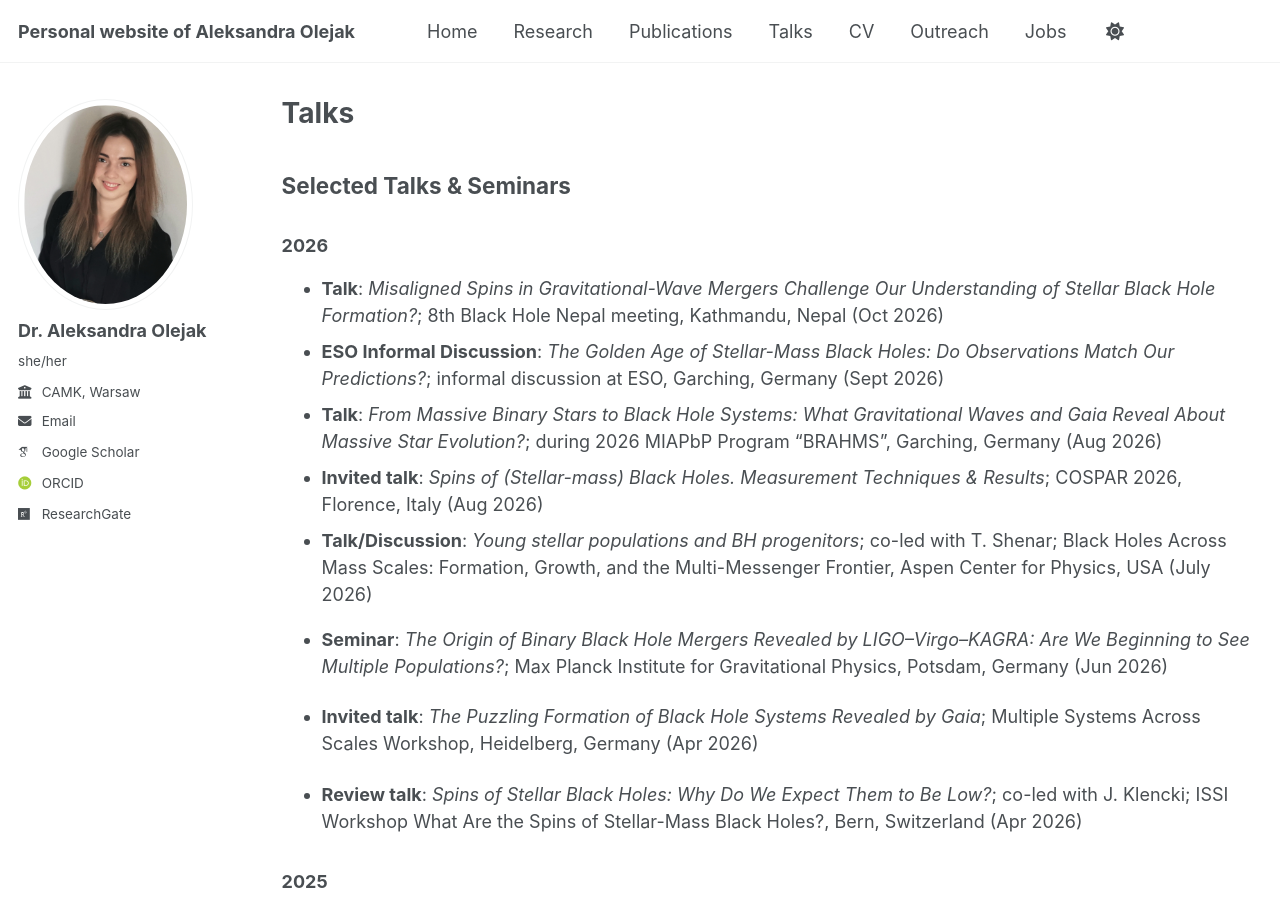
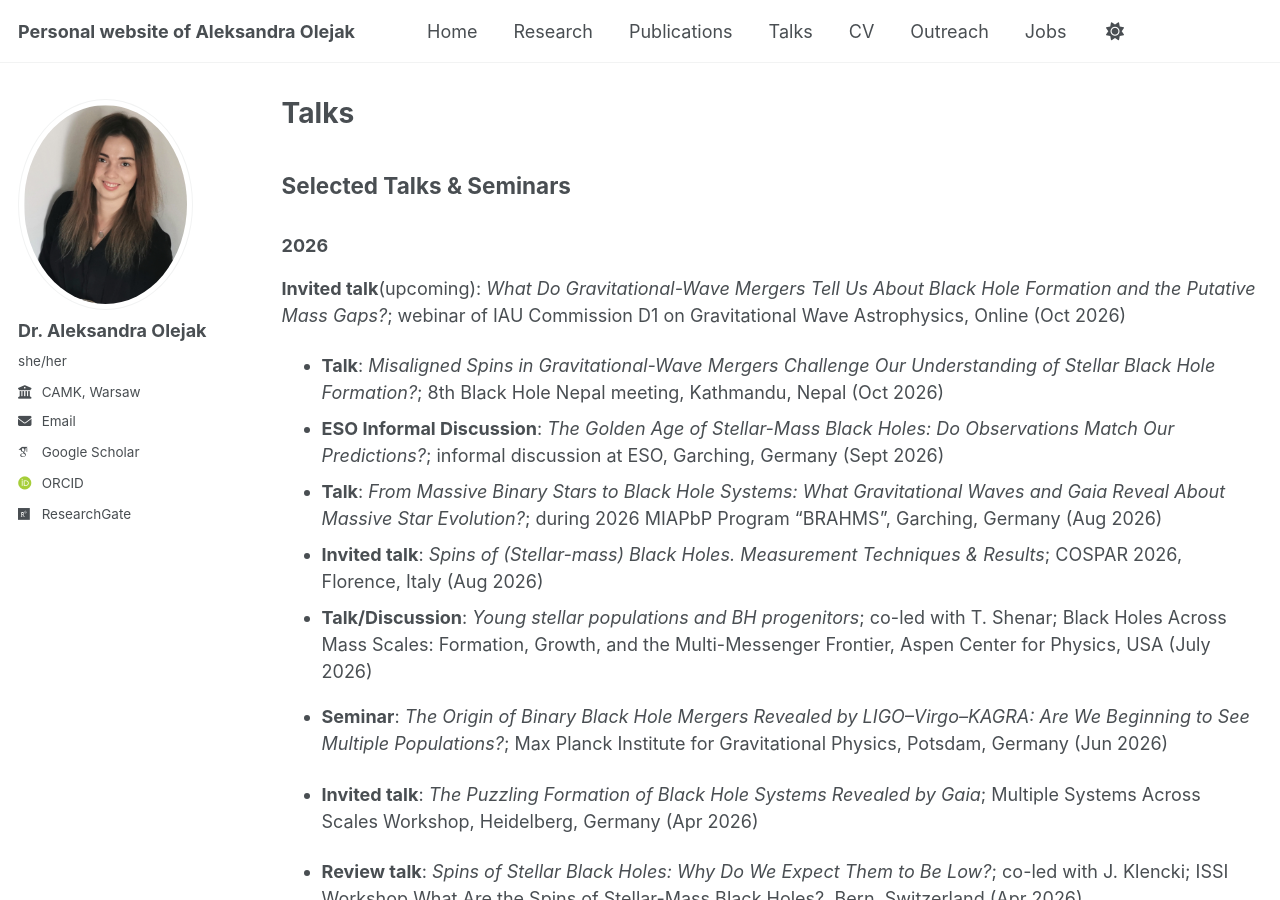
Before and after one commit to aleole/aleole.github.io, a Jekyll site: the page built from _pages/talks.md, in a window 1280 px wide and 900 px high. Built offline with Jekyll 4.4.1, drawn with Linux system fonts in a browser that asks for light colours; some web fonts are replaced; a script that is not in the unit is left out.

Commit message:
Update talks.md

```diff
--- a/_pages/talks.md
+++ b/_pages/talks.md
@@ -11,6 +11,7 @@ author_profile: true
 ## Selected Talks & Seminars
 
 ### 2026
+**Invited talk**(upcoming): *What Do Gravitational-Wave Mergers Tell Us About Black Hole Formation and the Putative Mass Gaps?*; webinar of IAU Commission D1 on Gravitational Wave Astrophysics, Online (Oct 2026)
 - **Talk**: *Misaligned Spins in Gravitational-Wave Mergers Challenge Our Understanding of Stellar Black Hole Formation?*; 8th Black Hole Nepal meeting, Kathmandu, Nepal (Oct 2026)
 - **ESO Informal Discussion**: *The Golden Age of Stellar-Mass Black Holes: Do Observations Match Our Predictions?*; informal discussion at ESO, Garching, Germany (Sept 2026)
 - **Talk**: *From Massive Binary Stars to Black Hole Systems: What Gravitational Waves and Gaia Reveal About Massive Star Evolution?*; during 2026 MIAPbP Program "BRAHMS", Garching, Germany (Aug 2026)
```
